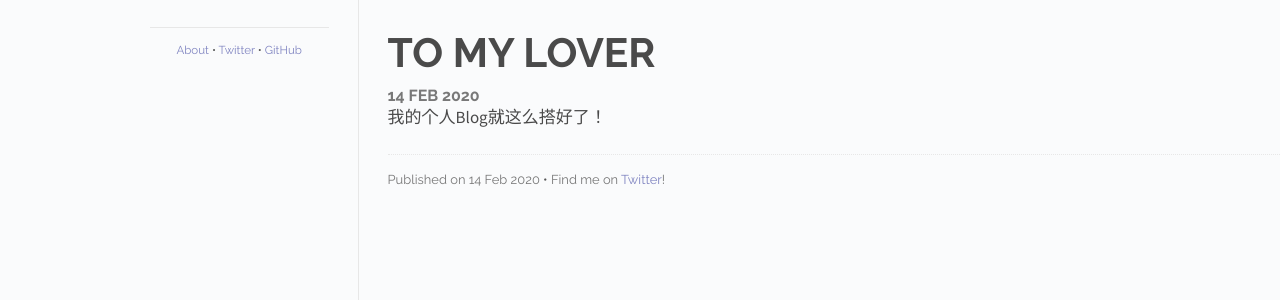
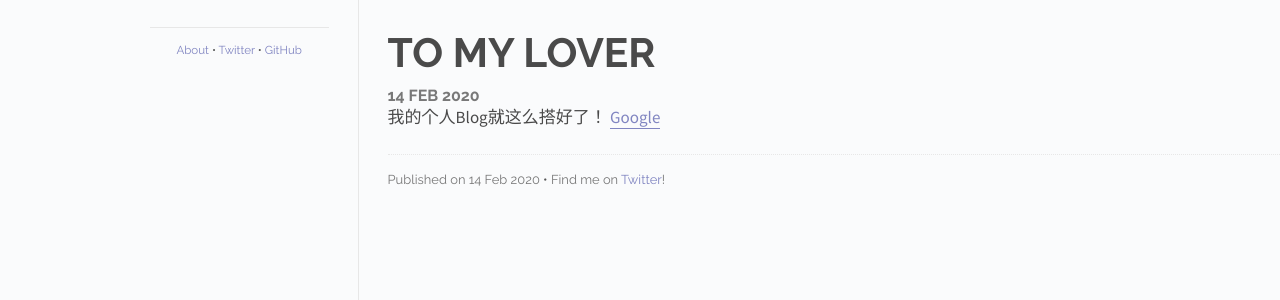
Before and after one commit to zhxieml/zhxieml.github.io, a Jekyll site: the page built from _posts/2020-02-14-V.md, in a window 1280 px wide. Shown: the part 332-632 px from the top of the page. Built offline with Jekyll 4.4.1, drawn with Linux system fonts in a browser that asks for light colours.

Commit message:
test Valentines

```diff
--- a/_posts/2020-02-14-V.md
+++ b/_posts/2020-02-14-V.md
@@ -9,3 +9,4 @@ categories: posts
 
 
 我的个人Blog就这么搭好了！
+[Google](https://fffffarmer.github.io/Valentines)
```
